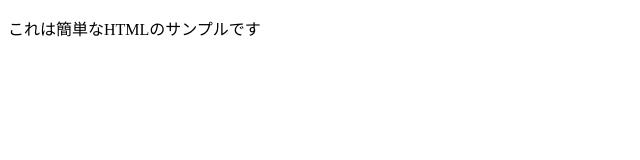
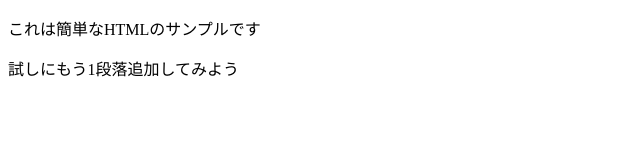
Before and after one commit to hidetaka-kusano/html-test, a plain HTML site: page index.html in a window 1280 px wide. Shown: the whole page, without its empty margins (0-640 px from the left). Drawn offline with Linux system fonts and the light colour scheme.

Commit message:
段落を追加

```diff
--- a/index.html
+++ b/index.html
@@ -6,5 +6,6 @@
     </head>
     <body>
         <p>これは簡単なHTMLのサンプルです</p>
+        <p>試しにもう1段落追加してみよう</p>
     </body>
 </html>
```
